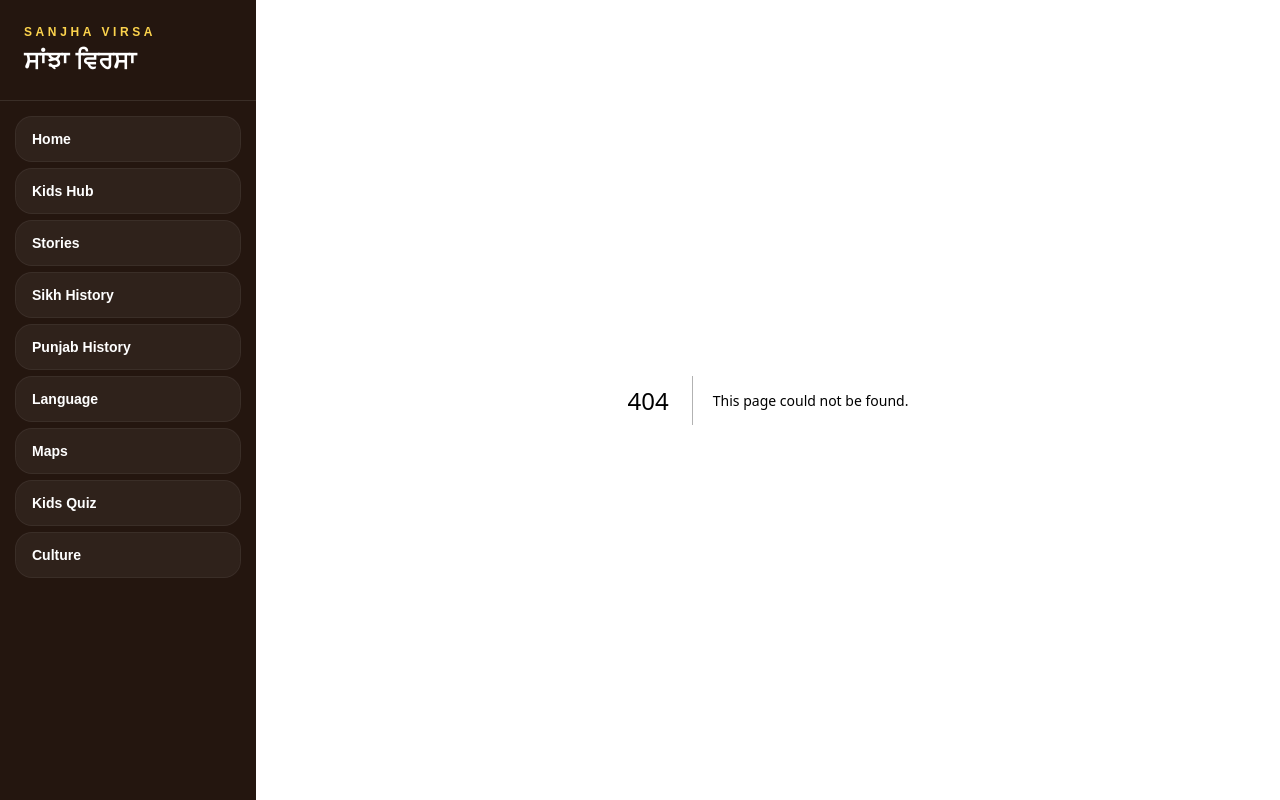
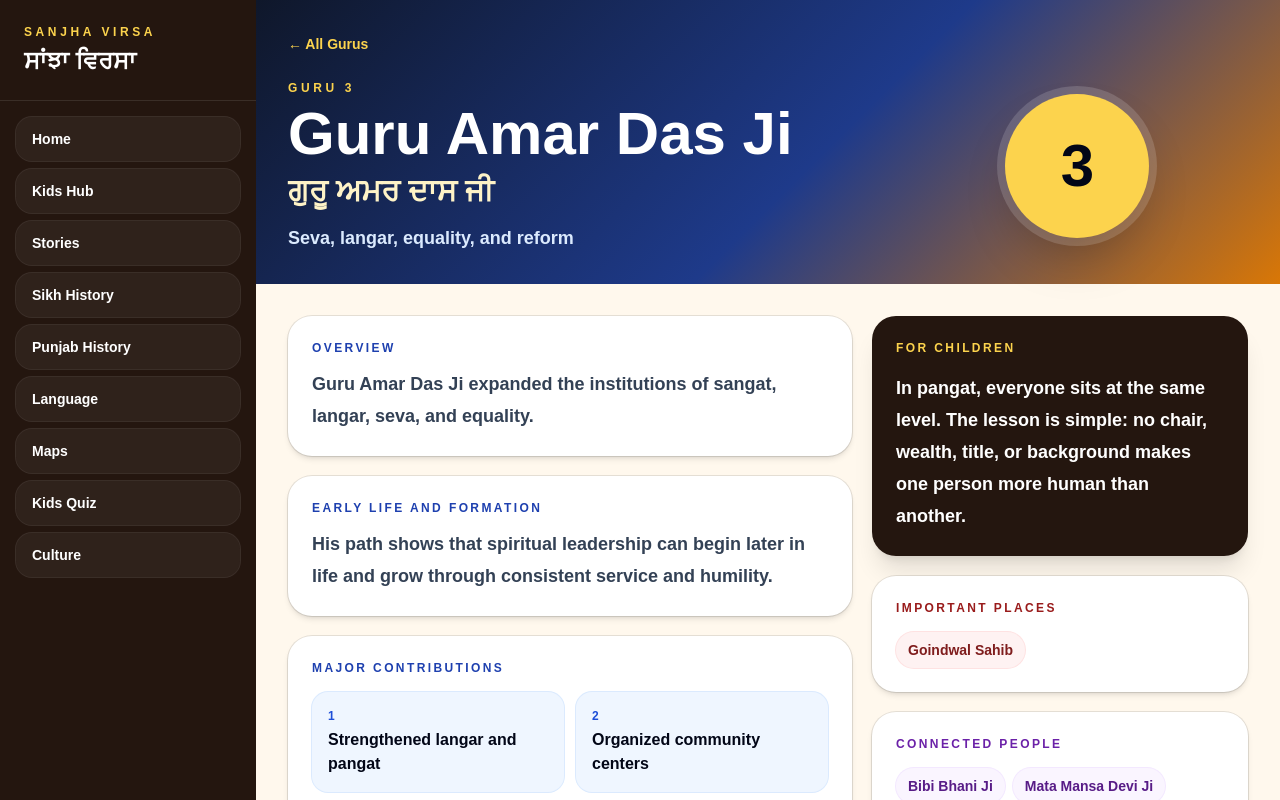
Before and after one commit to Gagan8atwal/sanjha-virsa, a Next.js app: page /heritage/gurus/guru-amar-das-ji in a window 1280 px wide. Before the commit this address had no page. Shown: the top 800 px of the page. Built offline with nearby package versions, Linux system fonts and the light colour scheme.

Commit message:
Add dedicated pages for all Ten Gurus

```diff
--- /dev/null
+++ b/app/heritage/gurus/[id]/page.tsx
@@ -0,0 +1,13 @@
+import GuruProfilePage from '../../../../components/GuruProfilePage';
+import { getGuru, gurus } from '../../../../lib/sikh-history';
+import { notFound } from 'next/navigation';
+
+export function generateStaticParams() {
+  return gurus.map((guru) => ({ id: guru.id }));
+}
+
+export default function GuruPage({ params }: { params: { id: string } }) {
+  const guru = getGuru(params.id);
+  if (!guru) notFound();
+  return <GuruProfilePage guru={guru} />;
+}
```
